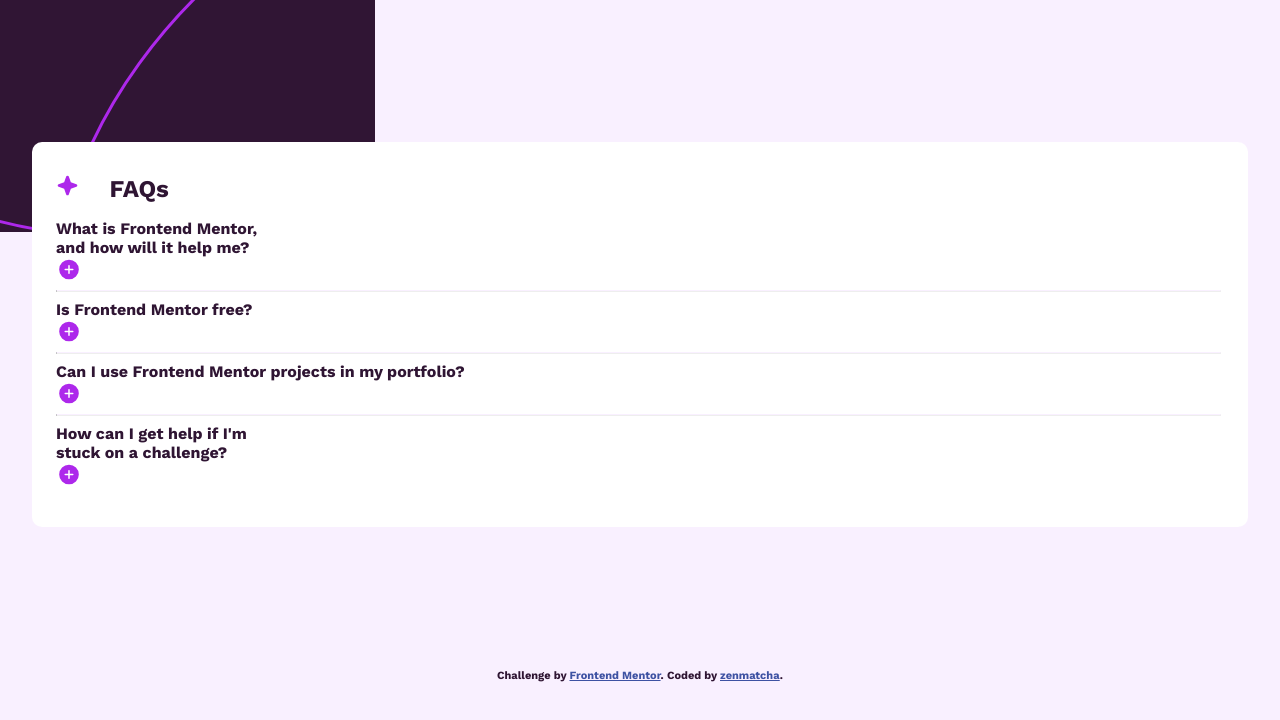
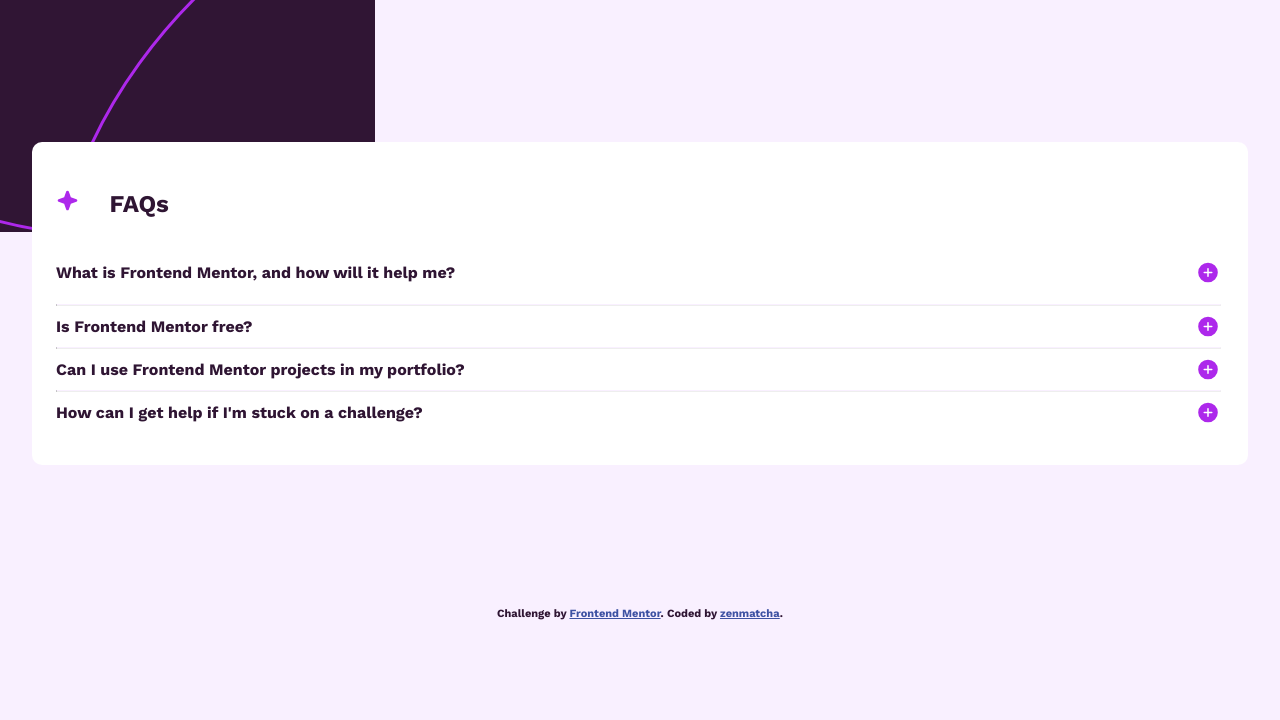
Before and after one commit to zenmatcha/faq-accordion-main, a plain HTML site: page index.html in a window 1280 px wide. Drawn offline with nearby package versions, Linux system fonts and the light colour scheme; a script that the page names is missing.

Commit message:
fixed flexbox with hr, tried to add hover state!

```diff
--- a/app.js
+++ /dev/null
@@ -1 +0,0 @@
-console.log("Hello!");
--- a/index.html
+++ b/index.html
@@ -25,14 +25,14 @@
       <div class="inner-container">
         <div class="card-title-section">
           <img src="./assets/images/icon-star.svg" />
-          <div class="card-title">FAQs</div>
+          <h1 class="card-title">FAQs</h1>
         </div>
         <ul class="all-questions">
           <li class="qna">
-            <div class="question">
-              What is Frontend Mentor,<br />
+            <h2 class="question">
+              What is Frontend Mentor,
               and how will it help me?
-            </div>
+            </h2>
             <img class="closed" src="./assets/images/icon-plus.svg" />
             <img class="open" src="./assets/images/icon-minus.svg" />
             <div class="answer">
@@ -71,7 +71,7 @@
 
           <li class="qna">
             <div class="question">
-              How can I get help if I'm<br />
+              How can I get help if I'm
               stuck on a challenge?
             </div>
 
--- a/style.css
+++ b/style.css
@@ -3,6 +3,7 @@
   --white: hsl(0, 0%, 100%);
   --light-pink: hsl(275, 100%, 97%);
   --grayish-purple: hsl(292, 16%, 49%);
+  --pink-purple:hsl(292, 59%, 52%);
   --dark-purple: hsl(292, 42%, 14%);
   --standard: 1rem;
   --light: 400;
@@ -49,20 +50,25 @@ ul {
 
 .qna {
   display: flex;
-  flex-direction: column;
-  justify-content:space-around;
+  flex-direction: row;
+  justify-content:space-between;
+  align-items:center;
 }
 
 .qna img {
   height:1.5625rem;
   width: 1.625rem;
 
-
 }
 
 .question {
   font-size: var(--standard);
   display: inline-block;
+}
+
+h2:hover {
+  cursor:pointer;
+  color: var(--pink-purple);
 }
 
 
```
